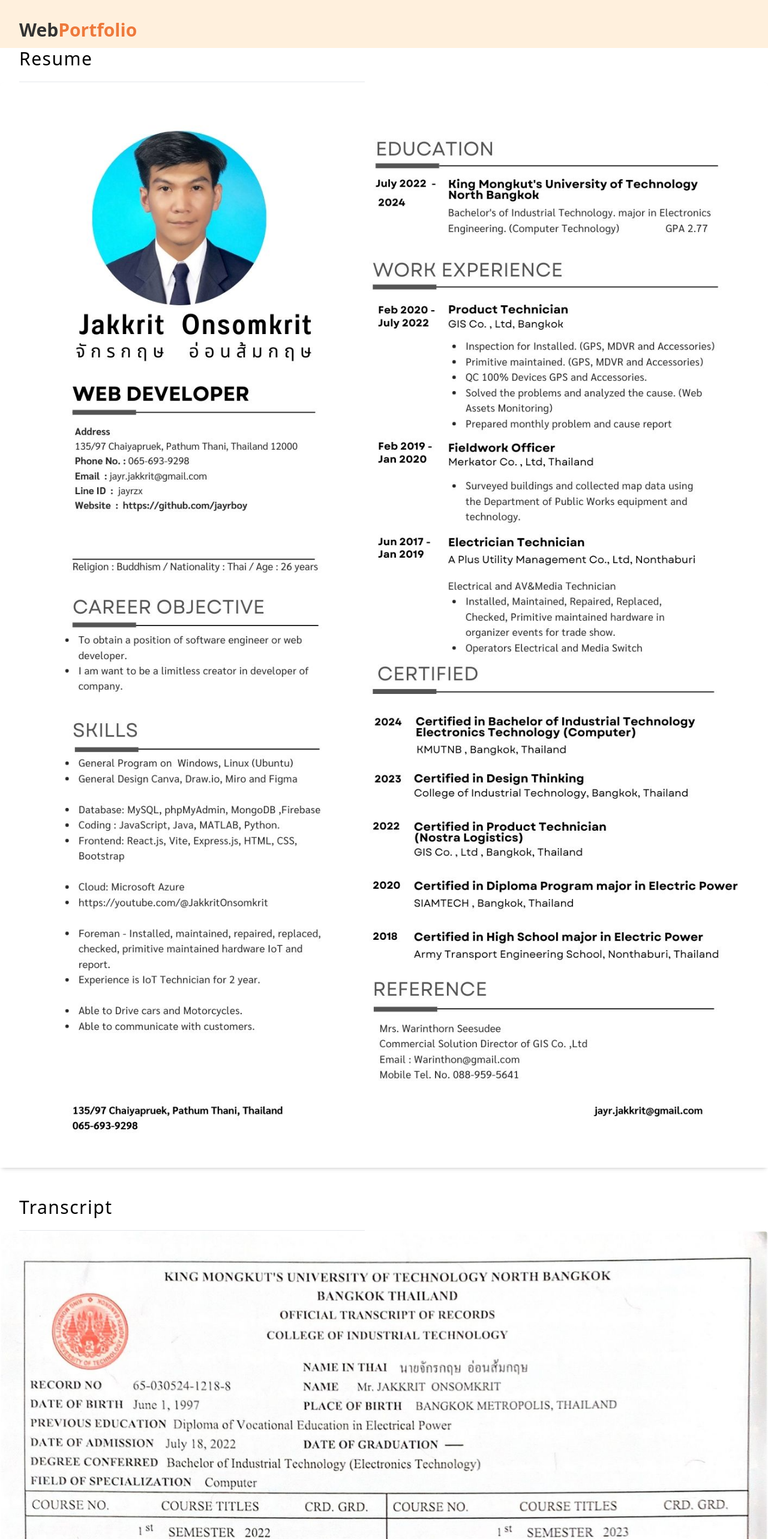
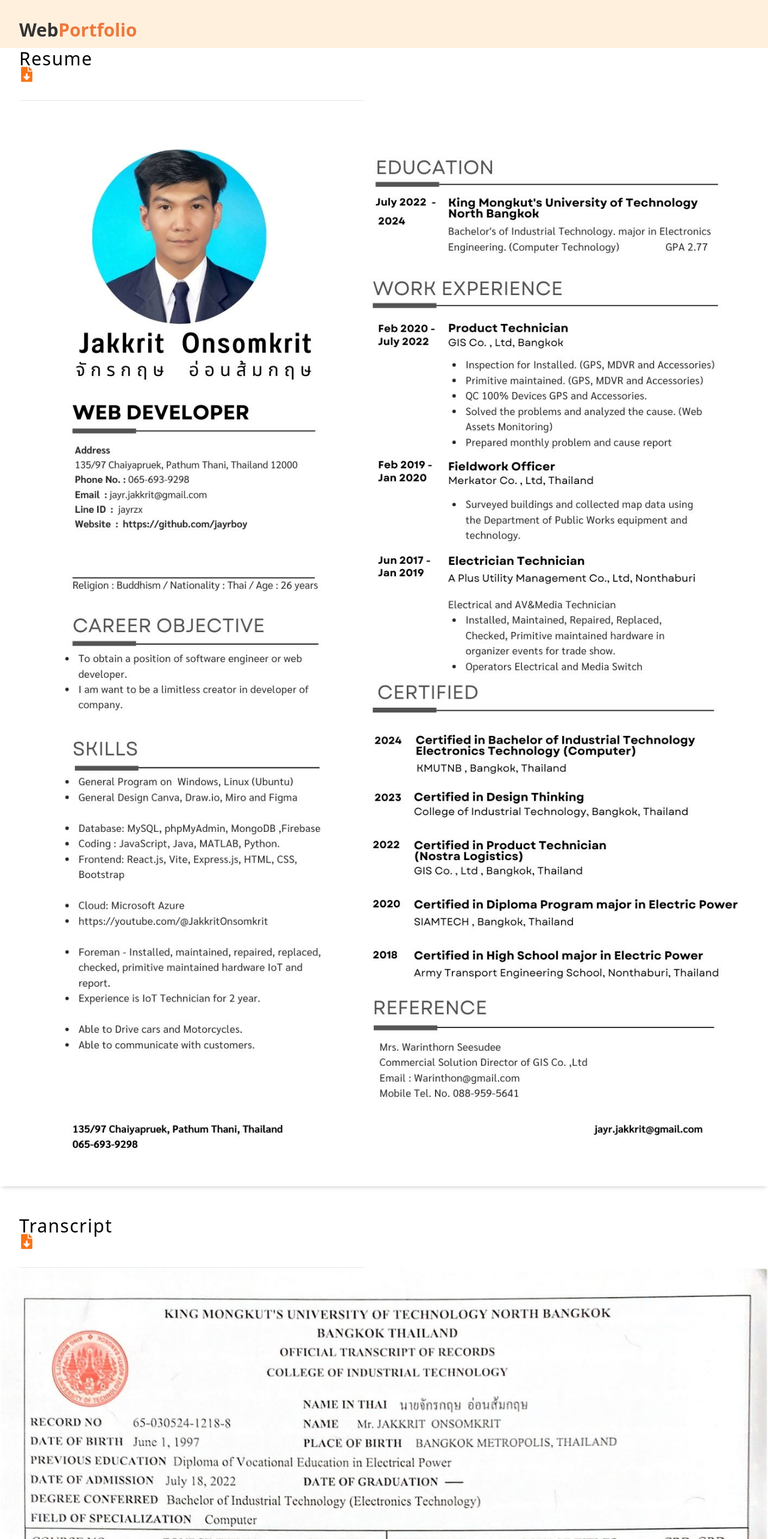
Before and after one commit to jayrboy/portfolio-app-vite, a React (Vite) app: page /resume in a window 1280 px wide. Shown: the top 2566 px of the page at 60% size. Built offline with nearby package versions, Linux system fonts and the light colour scheme.

Commit message:
Update Resume and PDF

```diff
--- a/src/components/Hero.jsx
+++ b/src/components/Hero.jsx
@@ -18,6 +18,7 @@ const Hero = () => {
           <p className="mt-2 text-lg text-slate-700 capitalize tracking-wide">
             เปลี่ยนไอเดียให้กลายเป็นเว็บแอปพลิเคชัน
           </p>
+
           <div className="flex gap-x-4 mt-4">
             <a href="https://github.com/jayrboy" target="_new">
               <FaGithubSquare className="h-8 w-8 text-slate-500 hover:text-black duration-300" />
--- a/src/components/Resume.jsx
+++ b/src/components/Resume.jsx
@@ -1,8 +1,20 @@
-import resume from '../assets/resume.jpg'
+import { useState } from 'react'
+import resumeJPG from '../assets/resume.jpg'
 import transcript from '../assets/transcript.jpg'
 import { Link } from 'react-router-dom'
+import { FaFileDownload } from 'react-icons/fa'
+import resumePDF from '../assets/Resume.pdf'
+import transcriptPDF from '../assets/Transcript-kmutnb.pdf'
 
 const Resume = () => {
+  const downloadResume = () => {
+    window.open(resumePDF) // Open the CV file in a new tab
+  }
+
+  const downloadTranscript = () => {
+    window.open(transcriptPDF) // Open the CV file in a new tab
+  }
+
   return (
     <>
       <nav className="bg-orange-100">
@@ -20,13 +32,21 @@ const Resume = () => {
               <h2 className="text-3xl font-medium tracking-wider capitalize">
                 Resume
               </h2>
+              <button onClick={downloadResume}>
+                <FaFileDownload
+                  size={25}
+                  className="bouncing-text-y"
+                  color="rgb(249 115 22)"
+                />
+              </button>
             </div>
           </article>
         </div>
         {/* Card Resume */}
+
         <article className="bg-white rounded-lg shadow-md block hover:shadow-xl duration-300">
           <img
-            src={resume}
+            src={resumeJPG}
             alt="resume"
             className="w-full object-cover rounded-t-lg"
           />
@@ -39,6 +59,13 @@ const Resume = () => {
               <h2 className="text-3xl font-medium tracking-wider capitalize">
                 Transcript
               </h2>
+              <button onClick={downloadTranscript}>
+                <FaFileDownload
+                  size={25}
+                  className="bouncing-text-y"
+                  color="rgb(249 115 22)"
+                />
+              </button>
             </div>
           </article>
         </div>
@@ -51,8 +78,10 @@ const Resume = () => {
           />
         </article>
         <br />
-        <div style={{ textAlign: 'center', color: 'blue' }}>
-          <Link to="/">กลับหน้าหลัก</Link>
+        <div className="text-center">
+          <a className="bg-orange-500 hover:bg-orange-600 text-white py-1 px-3 rounded">
+            <Link to="/">กลับหน้าหลัก</Link>
+          </a>
         </div>
       </section>
     </>
```
Also changed, not shown: 2 other files (tests, documents, lock files or other folders).
